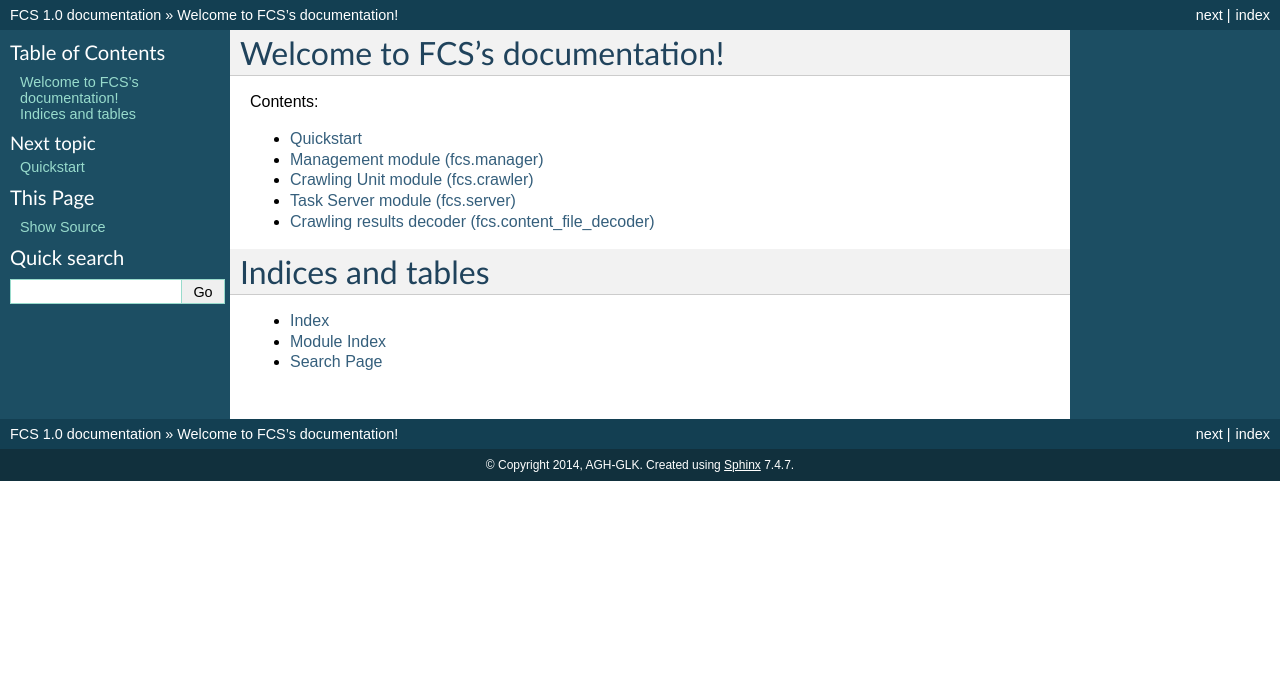
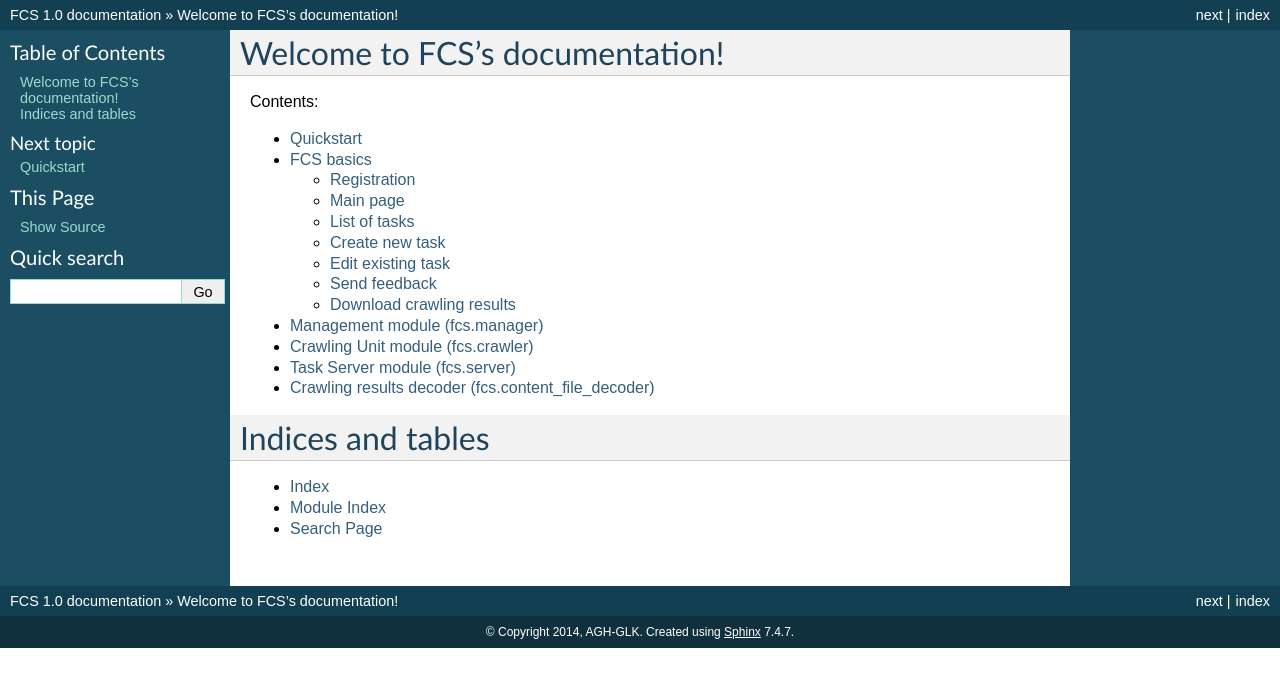
Before and after one commit to agh-glk/fcs, a Sphinx documentation site: the page built from docs/source/index.rst, in a window 1280 px wide. Shown: the top 687 px of the page. Built offline with Sphinx 7.4.7, drawn with Linux system fonts in a browser that asks for light colours; formulas are drawn with MathJax 3; some of the changed lines change nothing that is shown.

Commit message:
[NT] Tutorial.

```diff
--- a/docs/source/index.rst
+++ b/docs/source/index.rst
@@ -12,6 +12,7 @@
    :maxdepth: 3
 
    quickstart
+   tutorial
    manager/intro
    crawler/intro
    server/intro
--- /dev/null
+++ b/docs/source/tutorial.rst
@@ -0,0 +1,114 @@
+FCS basics
+====================
+
+******************
+Registration
+******************
+
+#. Click on  :guilabel:`Register` button on main page.
+    .. image::  images/home.png
+       :align:   center
+       :scale:   50%
+#. Fill fields with user name, correct email and password (two times the same).
+    .. image::  images/reg1.png
+       :align:   center
+       :scale:   50%
+#. Confirm with :guilabel:`Register` button.
+#. Check your email. Registration message should wait for you. Click the link in email content.
+    .. image::  images/reg2.png
+       :align:   center
+       :scale:   50%
+#. Your account is activated. Now you can log in with your email or login and password.
+
+******************
+Main page
+******************
+
+.. image::  images/home_log.png
+    :align:   center
+    :scale:   50%
+
+On main page you can:
+
+* :guilabel:`API` - see REST API documentation,
+* :guilabel:`Tasks` - display information about crawling tasks,
+* :guilabel:`Change password` - change your password,
+* :guilabel:`Change your data` - modify details of your account,
+* :guilabel:`Show quota` - check your permissions in creating task,
+* :guilabel:`API keys` - view keys required for using REST API,
+* :guilabel:`Logout` - finish work with system.
+
+*********************
+List of tasks
+*********************
+
+.. image::  images/task_list.png
+    :align:   center
+    :scale:   50%
+This page presents all tasks of current user. They can be active (yellow rows), paused (grey rows) and finished
+(green rows). To decrease amount of elements in table you can filter them with two select lists and
+:guilabel:`Filter` button.
+
+******************
+Create new task
+******************
+
+#. Click :guilabel:`Add` button under tasks' list table.
+#. Fill form below. If not tell otherwise, all fields are mandatory.
+    .. image::  images/c1.png
+        :align:   center
+        :scale:   50%
+#. In first row specify task's name.
+#. Fill priority field with number from 1 to 10. The higher it is, the more important is this task
+    in comparison with other tasks of this user.
+#. Give start links separated with white space.
+#. In the :guilabel:`whitelist` field you can specify list of regular expressions (separate them with comma)
+    describing urls, which can be processed. If you leave this input empty, all urls will be crawled.
+#. :guilabel:`Blacklist` is list of regular expressions which cannot be crawled. Optional.
+#. In the next field set the maximal amount of pages which can be crawled.
+#. Select maximal date of task lasting in :guilabel:`Expire` field.
+#. In last input you can type list of MIME types which should be processed by crawler.
+#. Send form with :guilabel:`Add`.
+#. If you see message like below, task was created successfully.
+    .. image::  images/c2.png
+        :align:   center
+        :scale:   50%
+
+
+******************
+Edit existing task
+******************
+
+#. Click one of the rows in table with tasks.
+#. If task is finished, you cannot change anything. View should look like below:
+    .. image::  images/e1.png
+        :align:   center
+        :scale:   50%
+#. If task is running or paused you can change some of its parameters, pause/resume it, stop, get crawling results:
+    .. image::  images/e2.png
+        :align:   center
+        :scale:   50%
+#. After modifying task click :guilabel:`Save changes`.
+
+******************
+Send feedback
+******************
+
+If task is running or paused, on task edition page you can rate some pages. To send feedback to Task Server,
+you need to specify url and rating. Higher than 3 means that link is valuable, lower means that link is useless.
+Confirm with :guilabel:`Send feedback` button.
+
+.. image::  images/f.png
+        :align:   center
+        :scale:   50%
+
+**************************
+Download crawling results
+**************************
+
+On the same page you can also download crawling results. Click :guilabel:`Get data`. In window which appears set
+size in MB of file with part of results. Click :guilabel:`OK` and download should begin.
+
+.. image::  images/d.png
+        :align:   center
+        :scale:   50%
```
Also changed, not shown: docs/source/images/c1.png (added), docs/source/images/c2.png (added), docs/source/images/d.png (added), docs/source/images/e1.png (added), docs/source/images/e2.png (added), docs/source/images/f.png (added), docs/source/images/home.png (added), docs/source/images/home_log.png (added), docs/source/images/reg1.png (added), docs/source/images/reg2.png (added), docs/source/images/task_list.png (added).
